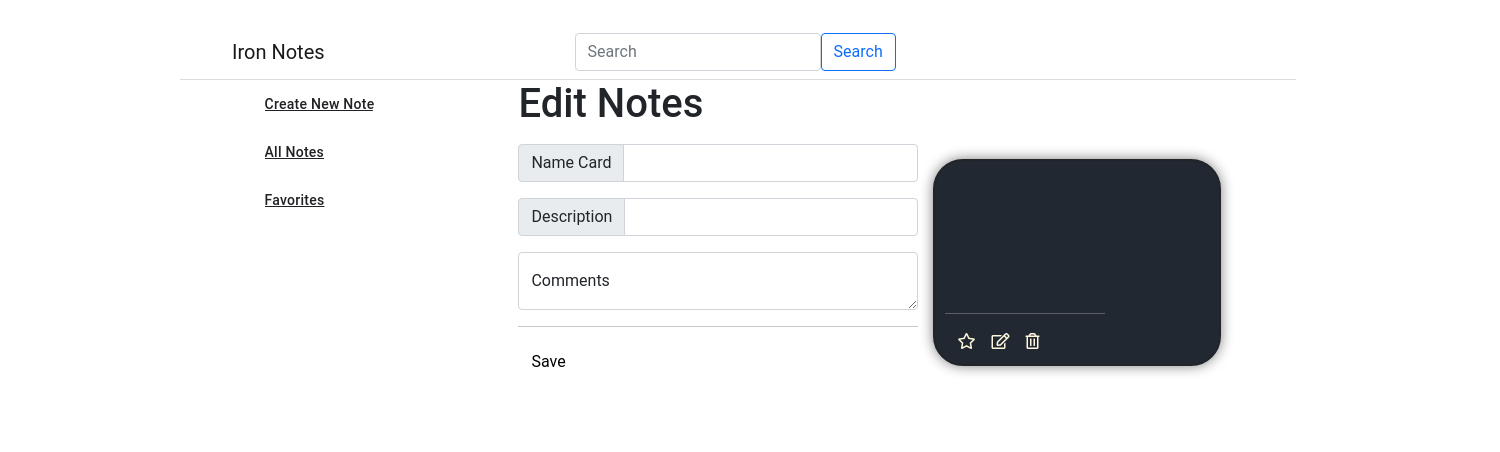
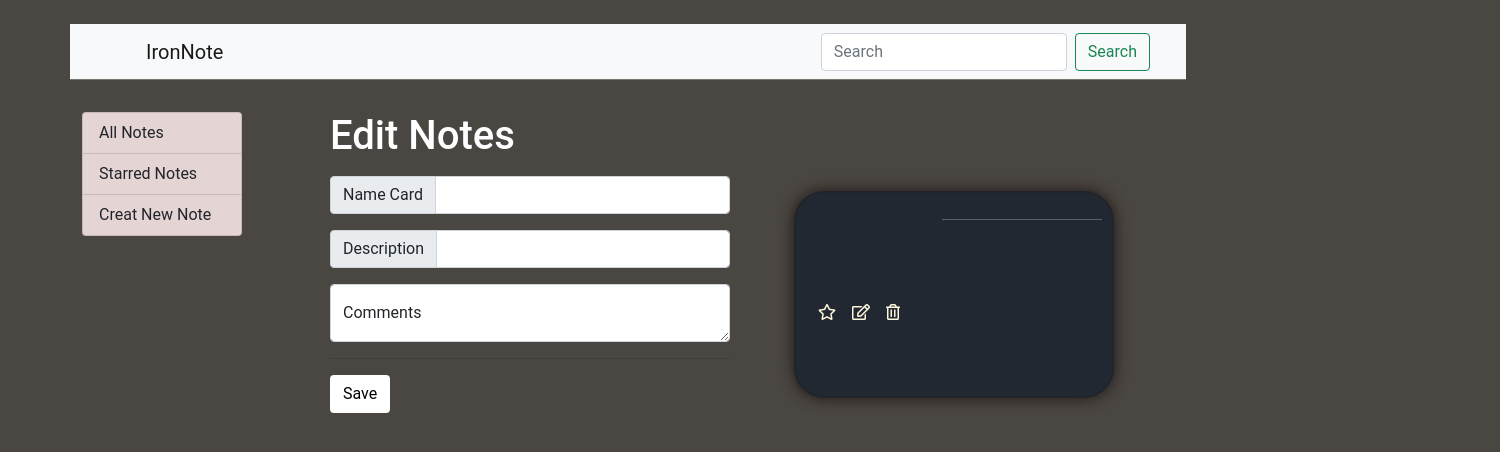
Before and after one commit to CoderVinicius/iron-notes, a React (Create React App) app: page /edit/1 in a window 1280 px wide. Shown: the top 452 px of the page, 1500 px wide, since content can reach past the window. Built offline with nearby package versions, Linux system fonts and the light colour scheme; no server answers.

Commit message:
GianLucas - New Interface - 06/07

```diff
--- a/src/components/App.css
+++ b/src/components/App.css
@@ -1,10 +1,8 @@
 
 
 body {
-    background-color: rgba(255,255,255,1);
+    background-color: #4a4641;
     font-family: 'Google Sans',Roboto,Arial,sans-serif;
-    height: 850px;
-    width: 1500px;
 }
 
 
@@ -30,7 +28,8 @@ body {
 
 .navbar {
   display: flex;
-  box-shadow: inset 0 -1px 0 0 #dadce0;
+  margin-bottom: 1em;
+  box-shadow: inset 0 -1px 0 0 #78746e;
   width: 100%;
 }
 
@@ -74,7 +73,7 @@ body {
     padding: 10px;
     border-radius: 30px;
     margin: 15px;
-    box-shadow: 0 0 0.8em gray;
+    box-shadow: 0 0 0.9em rgb(30, 22, 22);
 }
 
 .cardsHr{
@@ -90,3 +89,23 @@ body {
 .input-group{
   width: 25em;
 }
+
+.list-group-item{
+  width: 10em;
+  margin-right: 4em;
+  background-color: rgb(228, 212, 212);
+}
+
+.editNote{
+  margin-top: 1em;
+  margin-left: 1.5em;
+}
+
+.editTitle{
+  color: rgb(255, 255, 255);
+}
+
+
+.cardEdit{
+  margin-left: 4em;
+}
--- a/src/components/App.js
+++ b/src/components/App.js
@@ -16,7 +16,7 @@ function App() {
       <BrowserRouter>
       <div className="container mt-4">
       <Nav/>
-      <div className="d-flex justify-content-lg-around">
+      <div className="d-flex">
       <Sidebar/>
       <Route exact path="/" component={AllCard} />
       <Route exact path="/details/:id" component={CardDetails} />
--- a/src/components/EditNote.js
+++ b/src/components/EditNote.js
@@ -47,8 +47,8 @@ class EditNote extends React.Component {
 
   render() {
     return (
-      <div>
-        <h1 className="mb-3">Edit Notes</h1>
+      <div className="editNote">
+        <h1 className="editTitle mb-3">Edit Notes</h1>
         <div className="d-flex">
           <form onSubmit={this.handleSubmit}>
             <InputGlobal
@@ -87,8 +87,8 @@ class EditNote extends React.Component {
           </form>
 
           <div
-            className="card cardsBorder"
-            style={{ width: "18rem", backgroundColor: "#222831" }}
+            className="cardEdit cardsBorder"
+            style={{ width: "20rem", backgroundColor: "#222831" }}
           >
             <div className="card-body">
               <h5 className="card-title" style={{ color: "white" }}>
@@ -118,6 +118,11 @@ class EditNote extends React.Component {
               </a>
             </div>
           </div>
+
+
+
+
+
         </div>
       </div>
     );
--- a/src/components/GlobalCards.js
+++ b/src/components/GlobalCards.js
@@ -5,7 +5,7 @@ function GlobalCards(props) {
   return (
     <div id={props.id}>
       <div to="/details" >
-      <div className="card cardsBorder" style={{width: "18rem", backgroundColor:"#222831"}}>
+      <div className="card cardsBorder" style={{width: "20rem", backgroundColor:"#222831"}}>
         <Link className="card-body" to={`/details/${props.id}`}>
           <h5 className="card-title" style={{color: "white"}}>{props.name}</h5>
           <h6 className="card-subtitle mb-2" style={{color: "#9a9998"}}>{props.description}</h6>
@@ -14,14 +14,14 @@ function GlobalCards(props) {
           <hr className="cardsHr"/>
           <div className="container">
           <Link to="#" className="card-link">
-          <i class="far fa-star" style={{color:"cornsilk"}}></i>
+          <i className="far fa-star" style={{color:"cornsilk"}}></i>
           </Link>
 
           <Link to={`/edit/${props.id}`} className="card-link">
-          <i class="far fa-edit" style={{color:"cornsilk"}}></i>
+          <i className="far fa-edit" style={{color:"cornsilk"}}></i>
           </Link>
           <Link to="#" className="card-link">
-          <i class="far fa-trash-alt" style={{color:"cornsilk"}}></i>
+          <i className="far fa-trash-alt" style={{color:"cornsilk"}}></i>
           </Link>
           </div>
         </div>
--- a/src/components/Nav.js
+++ b/src/components/Nav.js
@@ -1,29 +1,29 @@
-import React from 'react'
-import {
-    BrowserRouter as Router,
-  } from "react-router-dom";
-  import { Navbar,Nav,Form,FormControl,Button } from 'react-bootstrap'
+import React from "react";
+import { Link } from 'react-router-dom'
 
-
-class BootstrapNavbar extends React.Component{
-
-    render(){
-        return(
-                <div className="navbar" className="row w-100">
-                    <Router>
-                    <Navbar>
-                    <Navbar.Brand>Iron Notes</Navbar.Brand>
-                    <Nav className="mr-auto">
-                    </Nav>
-                    <Form inline>
-                    <FormControl type="text" placeholder="Search" className="mr-sm-2" />
-                    </Form>
-                    <Button variant="outline-primary">Search</Button>
-                    </Navbar>
-                    </Router>
-            </div>
-        )
-    }
+class BootstrapNavbar extends React.Component {
+  render() {
+    return (
+      <div className="navbar" className="row w-100">
+        <nav className="navbar navbar-light bg-light">
+          <div className="container-fluid">
+            <Link to="/" className="navbar-brand">IronNote</Link>
+            <form className="d-flex">
+              <input
+                className="form-control me-2"
+                type="search"
+                placeholder="Search"
+                aria-label="Search"
+              />
+              <button className="btn btn-outline-success" type="submit">
+                Search
+              </button>
+            </form>
+          </div>
+        </nav>
+      </div>
+    );
+  }
 }
 
 export default BootstrapNavbar;
--- a/src/components/Sidebar.js
+++ b/src/components/Sidebar.js
@@ -1,22 +1,32 @@
 import React from "react";
-import { NavLink } from "react-router-dom";
+import { Link } from "react-router-dom";
 
 class Sidebar extends React.Component {
   render() {
     return (
       <div>
-        <div class="sidebar" className="flex-column">
-          <NavLink activeClassName="active" className="btn-sidebar" to="/">
-            Create New Note
-          </NavLink>
-          <NavLink activeClassName="active" className="btn-sidebar" to="/">
+        <ul class="list-group mt-3">
+          <Link to="/" className="list-group-item">
             All Notes
-          </NavLink>
-          <NavLink activeClassName="active" className="btn-sidebar" to="/">
-            Favorites
-          </NavLink>
+          </Link>
+          <Link
+
+            to="/ghnnh"
+            className="list-group-item"
+          >
+            Starred Notes
+          </Link>
+          <Link
+
+            to="/hgnfhn"
+            className="list-group-item"
+          >
+            Creat New Note
+          </Link>
+        </ul>
         </div>
-      </div>
+
+
     );
   }
 }
```
